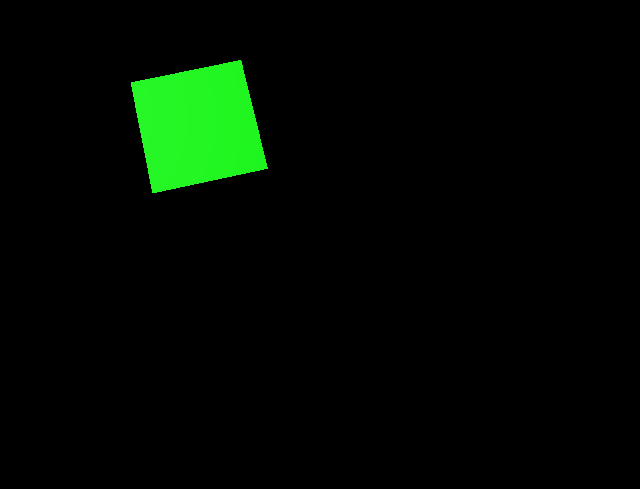
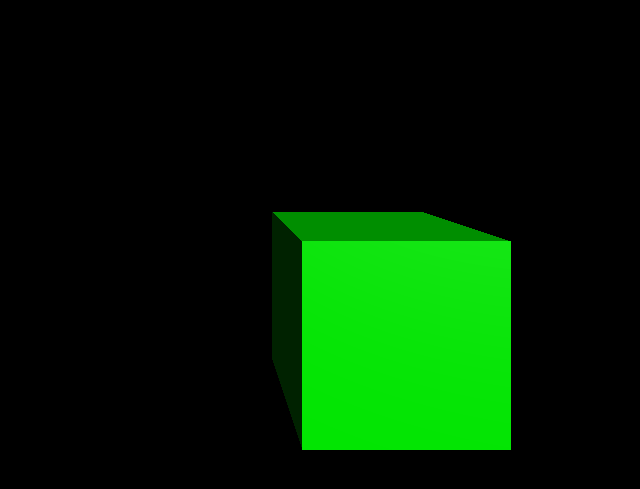
Before and after one commit to michaeljsmith/helm, a website built with Vite: page index.html in a window 1280 px wide. Shown: the part 263-752 px from the top of the page, without its empty margins (442-1082 px from the left). Built offline with nearby package versions, Linux system fonts and the light colour scheme.

Commit message:
Scene rendering.

```diff
--- a/boxworld/mount.ts
+++ b/boxworld/mount.ts
@@ -1,19 +1,48 @@
-import * as THREE from "three";
+import {
+  AmbientLight,
+  BufferGeometry,
+  DirectionalLight,
+  Material,
+  Mesh,
+  PerspectiveCamera,
+  Quaternion,
+  Scene,
+  WebGLRenderer,
+} from "three";
+import { Artifact } from "./artifacts/artifact.js";
+import { Model } from "./models/model.js";
+import { compileModelToThreeJs } from "./rendering/models/compile-model-to-three-js.js";
+import { ModelInstance } from "./rendering/models/instances/model-instance.js";
 
-export const mount = (parentDiv: HTMLDivElement) => {
-  const scene = new THREE.Scene();
-  const camera = new THREE.PerspectiveCamera(
+export const mount = <State>(
+  parentDiv: HTMLDivElement,
+  world: (state: State) => Iterable<Artifact>,
+  init: () => State,
+) => {
+  const state = init();
+
+  const scene = new Scene();
+  const sceneUpdater = newSceneUpdater(scene);
+
+  const camera = new PerspectiveCamera(
     75,
     window.innerWidth / window.innerHeight,
     0.1,
     1000,
   );
 
-  const renderer = new THREE.WebGLRenderer();
+  const renderer = new WebGLRenderer();
   renderer.setSize(window.innerWidth, window.innerHeight);
   renderer.setAnimationLoop(() => {
-    cube.rotation.x += 0.01;
-    cube.rotation.y += 0.01;
+    const artifacts = world(state);
+    const modelInstances: ModelInstance[] = [];
+    for (const artfifact of artifacts) {
+      if (artfifact.type === "model-instance-artifact") {
+        modelInstances.push(artfifact.instance);
+      }
+    }
+
+    sceneUpdater(modelInstances);
 
     renderer.render(scene, camera);
   });
@@ -21,14 +50,60 @@ export const mount = (parentDiv: HTMLDivElement) => {
 
   const color = 0xffffff;
   const intensity = 3;
-  const light = new THREE.DirectionalLight(color, intensity);
-  light.position.set(-1, 2, 4);
+  const light = new DirectionalLight(color, intensity);
+  light.position.set(-3, 1, 2);
   scene.add(light);
 
-  const geometry = new THREE.BoxGeometry(1, 1, 1);
-  const material = new THREE.MeshPhongMaterial({ color: 0x00ff00 });
-  const cube = new THREE.Mesh(geometry, material);
-  scene.add(cube);
+  const ambientlight = new AmbientLight(0xffffff, 0.05);
+  scene.add(ambientlight);
 
-  camera.position.z = 5;
+  camera.position.z = -1.0;
+  camera.position.y = 1.0;
+  camera.position.x = -3;
+
+  camera.rotateY(-Math.PI / 2);
 };
+
+const newSceneUpdater = (
+  scene: Scene,
+): ((modelInstances: ModelInstance[]) => void) => {
+  const currentMeshes: Mesh[] = [];
+  const geometryAccessor = newGeometryAccessor();
+
+  return (modelInstances) => {
+    for (const currentMesh of currentMeshes) {
+      scene.remove(currentMesh);
+    }
+    currentMeshes.splice(0, currentMeshes.length);
+
+    for (const modelInstance of modelInstances) {
+      const { geometry, material } = geometryAccessor(modelInstance.model);
+      const mesh = new Mesh(geometry, material);
+      const q = modelInstance.transform.rotation;
+      mesh.applyQuaternion(new Quaternion(q[3], q[0], q[1], q[2]));
+      const p = modelInstance.transform.position;
+      mesh.position.set(p[0], p[1], p[2]);
+      scene.add(mesh);
+      currentMeshes.push(mesh);
+    }
+  };
+};
+
+const newGeometryAccessor = (): ((model: Model<unknown>) => {
+  geometry: BufferGeometry;
+  material: Material;
+}) => {
+  const geometryCache = new WeakMap<
+    Model<unknown>,
+    { geometry: BufferGeometry; material: Material }
+  >();
+  return (model) => {
+    let results = geometryCache.get(model);
+    if (results === undefined) {
+      results = compileModelToThreeJs(model);
+      geometryCache.set(model, results);
+    }
+
+    return results;
+  };
+};
--- a/boxworld/rendering/models/compile-model-to-three-js.ts
+++ b/boxworld/rendering/models/compile-model-to-three-js.ts
@@ -1,10 +1,17 @@
-import { BufferAttribute, BufferGeometry } from "three";
+import {
+  BufferAttribute,
+  BufferGeometry,
+  Material,
+  MeshPhongMaterial,
+} from "three";
 import { Model } from "../../models/model.js";
 import { compileModel } from "./compile-model.js";
 
+const material = new MeshPhongMaterial({ color: 0x00ff00 });
+
 export const compileModelToThreeJs = (
   model: Model<unknown>,
-): BufferGeometry => {
+): { geometry: BufferGeometry; material: Material } => {
   const results = compileModel(model);
 
   const geometry = new BufferGeometry();
@@ -21,5 +28,5 @@ export const compileModelToThreeJs = (
     new BufferAttribute(new Float32Array(results.colors), 3),
   );
   geometry.setIndex(results.indices);
-  return geometry;
+  return { geometry, material };
 };
--- a/boxworld/rendering/models/compile-model.ts
+++ b/boxworld/rendering/models/compile-model.ts
@@ -94,11 +94,11 @@ const addBox = (context: CompileModelContext, model: BoxModel): void => {
     dimensions[(axis + 2) % 3] = model.dimensions[2];
     for (let direction = 0; direction < 2; ++direction) {
       const normal = maybeNegateDirection(
-        direction === 2,
+        direction === 1,
         directionWith(normalElements[0], normalElements[1], normalElements[2]),
       );
       const right = maybeNegateDirection(
-        direction === 2,
+        direction === 1,
         directionWith(rightElements[0], rightElements[1], rightElements[2]),
       );
 
--- a/index.html
+++ b/index.html
@@ -15,7 +15,8 @@
   <div id="scene-parent"></div>
   <script type="module">
     import { mount } from "/boxworld/mount.js";
-    mount(document.querySelector("#scene-parent"));
+    import { world } from "/world.js";
+    mount(document.querySelector("#scene-parent"), world, () => ({}));
   </script>
 </body>
 
--- /dev/null
+++ b/world.ts
@@ -0,0 +1,24 @@
+import { Artifact } from "./boxworld/artifacts/artifact.js";
+import { color3With } from "./boxworld/color.js";
+import { addModel } from "./boxworld/models/creation/add-model.js";
+import { newModel } from "./boxworld/models/creation/new-model.js";
+import { aabDimensionsWith } from "./math/aab-dimensions.js";
+import { IDENTITY_RIGID } from "./math/rigid-transform.js";
+
+const model = newModel((context) => {
+  addModel(context, {
+    type: "box-model",
+    color: color3With(255, 255, 0),
+    dimensions: aabDimensionsWith(1, 1, 1),
+  });
+});
+
+export const world = (): Iterable<Artifact> => [
+  {
+    type: "model-instance-artifact",
+    instance: {
+      model,
+      transform: IDENTITY_RIGID,
+    },
+  },
+];
```
Also changed, not shown: 1 other file.
